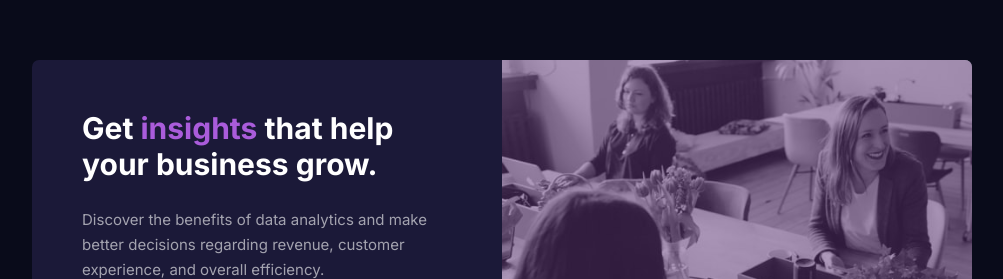
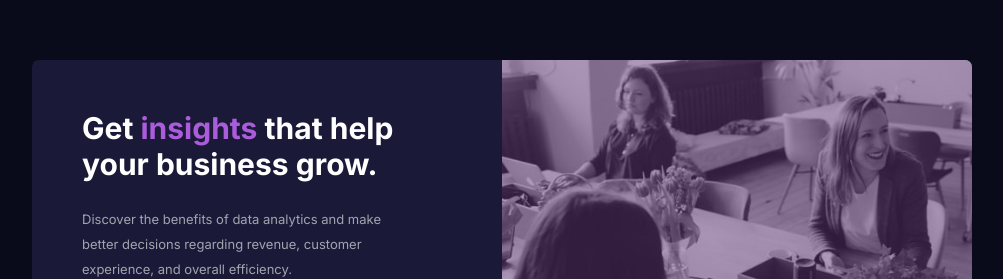
Before and after one commit to GauravBaghel70/stats-preview-card-component-main, a plain HTML site: page index.html in a window 1280 px wide. Shown: the part 146-425 px from the top of the page, without its empty margins (146-1149 px from the left). Drawn offline with Linux system fonts and the light colour scheme.

Commit message:
about padding change

```diff
--- a/styles.css
+++ b/styles.css
@@ -47,8 +47,9 @@ body{
 }
 .about{
     padding-top: 25px;
+    padding-right:50px ;
     line-height: 25px;
-    font-size: 15px;
+    font-size: 13px;
     color: hsla(0, 0%, 100%, 0.6);
 }
 .h2{
```
